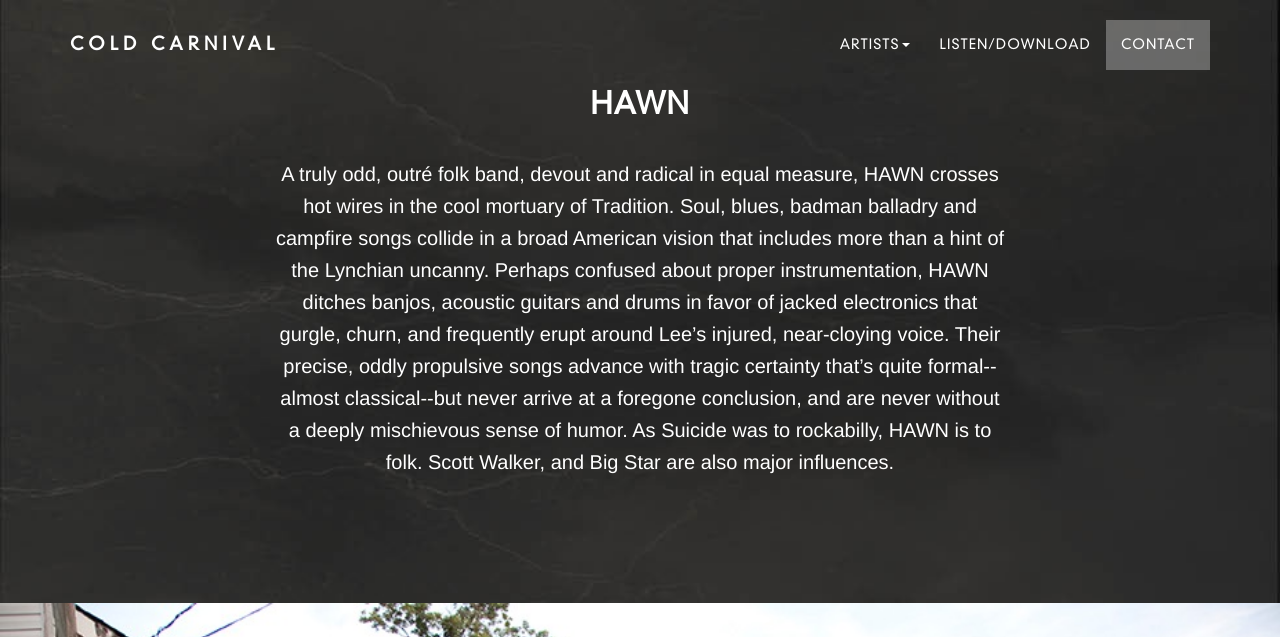
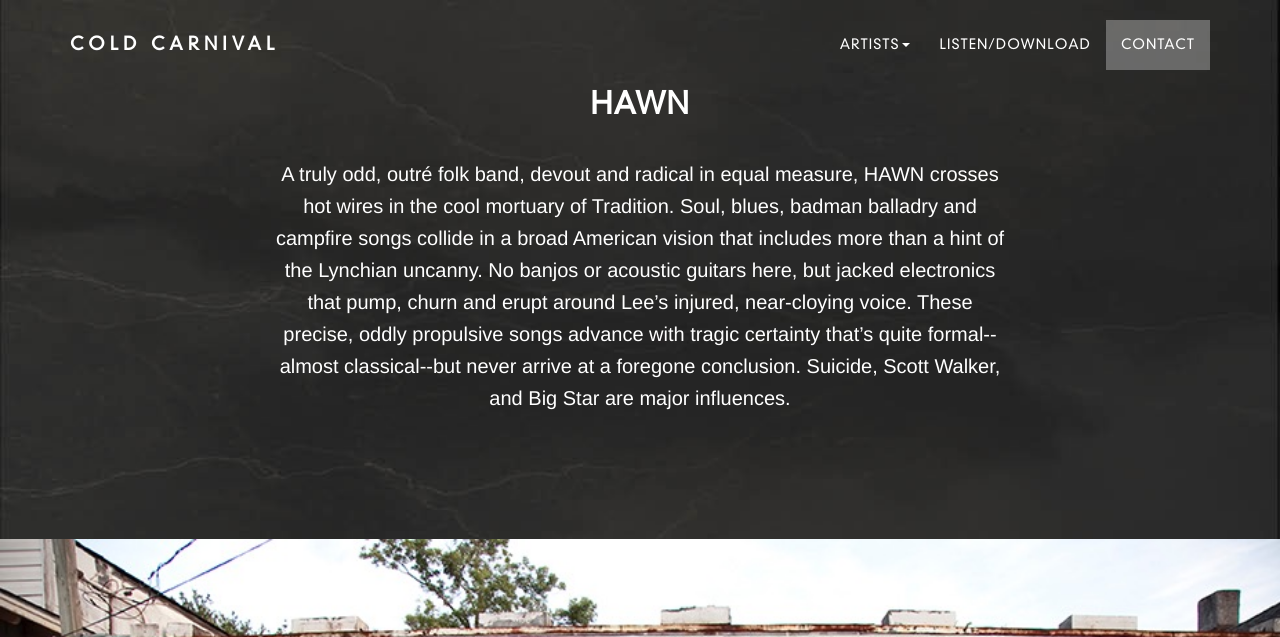
Before and after one commit to sudoisfine/cc_web, a website: page hawn.html in a window 1280 px wide. Shown: the top 637 px of the page. Drawn offline with nearby package versions, Linux system fonts and the light colour scheme.

Commit message:
Update to description on HAWN page

```diff
--- a/hawn.html
+++ b/hawn.html
@@ -101,7 +101,7 @@
             <div class="container">
                 <div class="col-lg-8 col-lg-offset-2">
                     <h2>HAWN</h2>
-                    <p>A truly odd, outré folk band, devout and radical in equal measure, HAWN crosses hot wires in the cool mortuary of Tradition. Soul, blues, badman balladry and campfire songs collide in a broad American vision that includes more than a hint of the Lynchian uncanny. Perhaps confused about proper instrumentation, HAWN ditches banjos, acoustic guitars and drums in favor of jacked electronics that gurgle, churn, and frequently erupt around Lee’s injured, near-cloying voice. Their precise, oddly propulsive songs advance with tragic certainty that’s quite formal--almost classical--but never arrive at a foregone conclusion, and are never without a deeply mischievous sense of humor. As Suicide was to rockabilly, HAWN is to folk. Scott Walker, and Big Star are also major influences.</p>
+                    <p>A truly odd, outré folk band, devout and radical in equal measure, HAWN crosses hot wires in the cool mortuary of Tradition. Soul, blues, badman balladry and campfire songs collide in a broad American vision that includes more than a hint of the Lynchian uncanny. No banjos or acoustic guitars here, but jacked electronics that pump, churn and erupt around Lee’s injured, near-cloying voice. These precise, oddly propulsive songs advance with tragic certainty that’s quite formal--almost classical--but never arrive at a foregone conclusion. Suicide, Scott Walker, and Big Star are major influences.</p>
                 </div>
             </div>
         </div>
```
